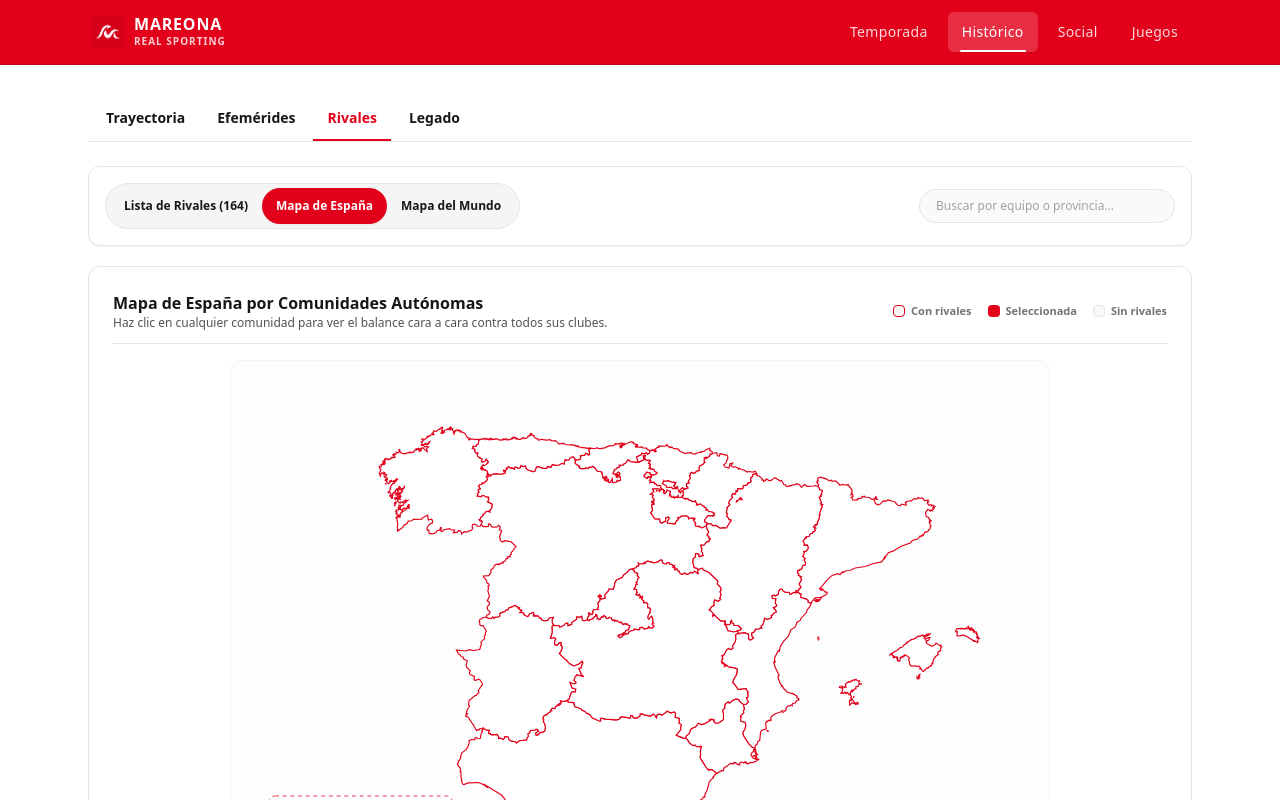
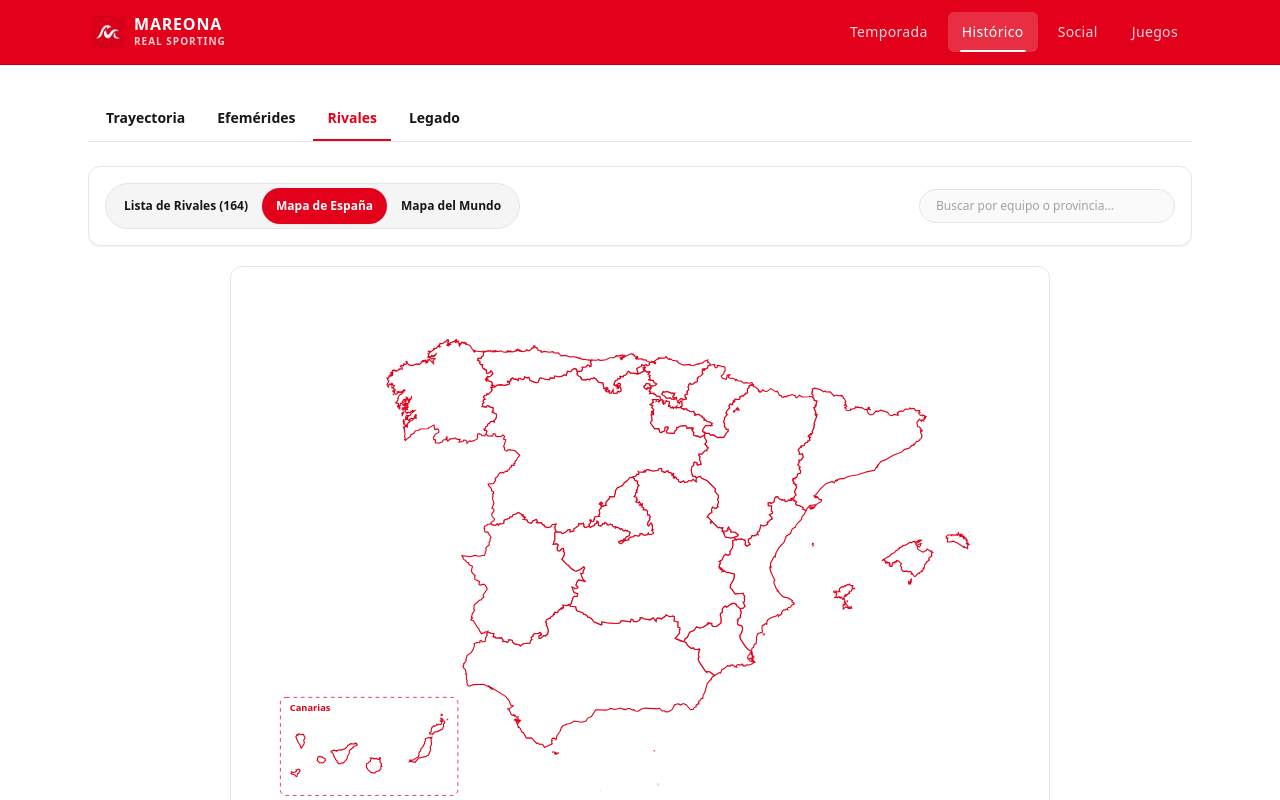
Before and after one commit to MarcoLorenzoMartinez/mareona, a Next.js app: page /historico/rivales in a window 1280 px wide. Both pictures are taken after a click on the tab "Mapa de España". Shown: the top 800 px of the page. Built offline with nearby package versions, Linux system fonts and the light colour scheme.

Commit message:
refactor(historical): remove redundant map headers and legends for minimalist layout

```diff
--- a/src/app/(main)/historico/rivales/spain-map.tsx
+++ b/src/app/(main)/historico/rivales/spain-map.tsx
@@ -17,6 +17,7 @@ interface SpainMapProps {
  * - Borders: Fine Sporting red lines (stroke-[#e2001a] stroke-width="1.2")
  * - Active state: Sporting red fill (fill-[#e2001a]) with white stroke
  * - Inactive regions (no matches): Disabled with light gray fill and blocked cursor
+ * Conforms to AGENTS.md rule 5: strictly <= 180 lines.
  */
 export function SpainMap({
   communitySummaries,
@@ -31,34 +32,7 @@ export function SpainMap({
   }
 
   return (
-    <div className="flex flex-col gap-4 rounded-xl border border-[var(--border)] bg-white p-4 shadow-2xs sm:p-6">
-      {/* Top Header */}
-      <div className="flex flex-col sm:flex-row sm:items-center justify-between gap-2 border-b border-[var(--border)] pb-3">
-        <div>
-          <h3 className="text-base font-bold text-[var(--foreground)]">
-            Mapa de España por Comunidades Autónomas
-          </h3>
-          <p className="text-xs text-[var(--muted-foreground)]">
-            Haz clic en cualquier comunidad para ver el balance cara a cara contra todos sus clubes.
-          </p>
-        </div>
-
-        {/* Legend */}
-        <div className="flex items-center gap-4 text-[11px] font-semibold text-neutral-500">
-          <span className="flex items-center gap-1.5">
-            <span className="h-3 w-3 rounded-sm border border-[#e2001a] bg-red-50/60" /> Con rivales
-          </span>
-          <span className="flex items-center gap-1.5">
-            <span className="h-3 w-3 rounded-sm bg-[#e2001a]" /> Seleccionada
-          </span>
-          <span className="flex items-center gap-1.5">
-            <span className="h-3 w-3 rounded-sm border border-neutral-300 bg-neutral-100 opacity-60" /> Sin rivales
-          </span>
-        </div>
-      </div>
-
-      {/* SVG Canvas Container */}
-      <div className="relative mx-auto w-full max-w-[820px] aspect-[800/550] overflow-hidden rounded-xl border border-neutral-100 bg-neutral-50/40 p-2 sm:p-4">
+    <div className="relative mx-auto w-full max-w-[820px] aspect-[800/550] overflow-hidden rounded-xl border border-[var(--border)] bg-white p-2 sm:p-6 shadow-2xs">
       <svg
         viewBox="0 0 800 550"
         className="h-full w-full select-none"
@@ -139,6 +113,5 @@ export function SpainMap({
         </div>
       )}
     </div>
-    </div>
   );
 }
--- a/src/app/(main)/historico/rivales/world-map.tsx
+++ b/src/app/(main)/historico/rivales/world-map.tsx
@@ -47,34 +47,7 @@ export function WorldMap({
   }, [countryMap]);
 
   return (
-    <div className="flex flex-col gap-4 rounded-xl border border-[var(--border)] bg-white p-4 shadow-2xs sm:p-6">
-      {/* Header */}
-      <div className="flex flex-col sm:flex-row sm:items-center justify-between gap-2 border-b border-[var(--border)] pb-3">
-        <div>
-          <h3 className="text-base font-bold text-[var(--foreground)]">
-            Mapa del Mundo por Países
-          </h3>
-          <p className="text-xs text-[var(--muted-foreground)]">
-            Haz clic en cualquier país rival para consultar el historial completo en competiciones oficiales.
-          </p>
-        </div>
-
-        {/* Legend */}
-        <div className="flex items-center gap-4 text-[11px] font-semibold text-neutral-500">
-          <span className="flex items-center gap-1.5">
-            <span className="h-3 w-3 rounded-sm border border-[#e2001a] bg-red-50/60" /> Con partidos oficiales
-          </span>
-          <span className="flex items-center gap-1.5">
-            <span className="h-3 w-3 rounded-sm bg-[#e2001a]" /> Seleccionado
-          </span>
-          <span className="flex items-center gap-1.5">
-            <span className="h-3 w-3 rounded-sm border border-neutral-300 bg-neutral-100 opacity-60" /> Sin enfrentamientos
-          </span>
-        </div>
-      </div>
-
-      {/* SVG Canvas Container Zoomed on European/Mediterranean Rival Area */}
-      <div className="relative mx-auto w-full max-w-[820px] aspect-[135/100] overflow-hidden rounded-xl border border-neutral-100 bg-neutral-50/40 p-2 sm:p-4">
+    <div className="relative mx-auto w-full max-w-[820px] aspect-[135/100] overflow-hidden rounded-xl border border-[var(--border)] bg-white p-2 sm:p-6 shadow-2xs">
       <svg
         viewBox="398 75 130 96"
         className="h-full w-full select-none"
@@ -156,6 +129,5 @@ export function WorldMap({
         </div>
       )}
     </div>
-    </div>
   );
 }
```
Lines whose indentation alone changed are shown as unchanged.
